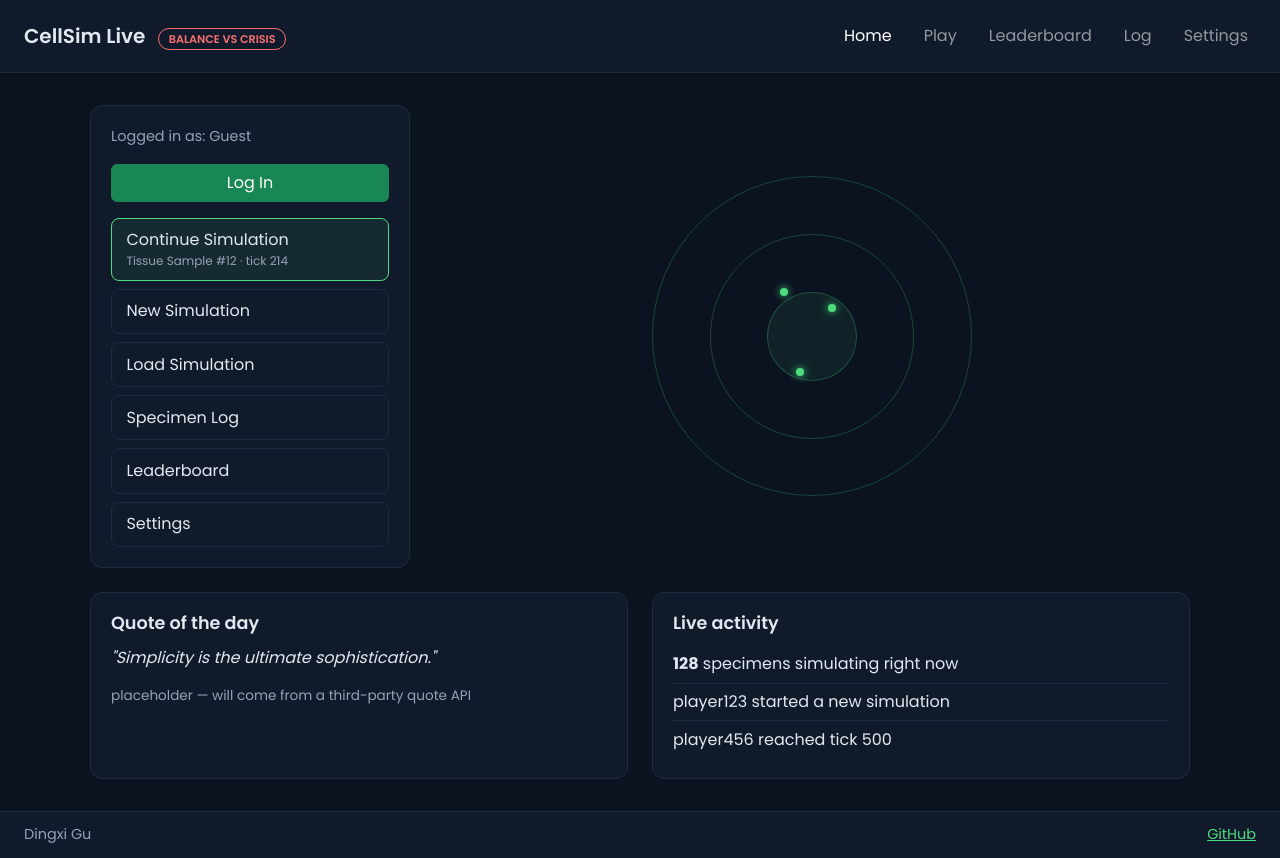
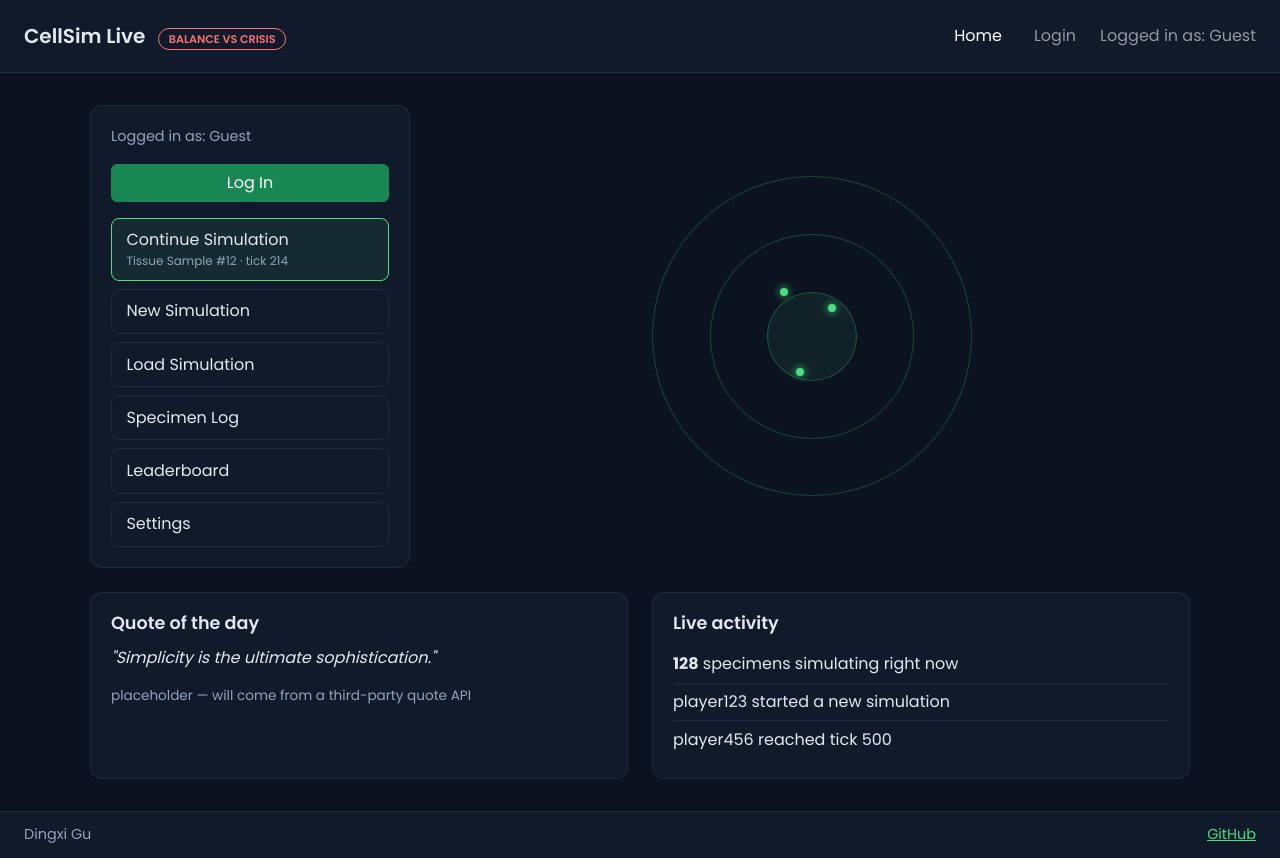
Before and after one commit to Casen-DG/startup, a React (Vite) app: page / in a window 1280 px wide. Built offline with nearby package versions, Linux system fonts and the light colour scheme.

Commit message:
Show nav links based on auth state

```diff
--- a/src/app.jsx
+++ b/src/app.jsx
@@ -23,11 +23,23 @@ export default function App() {
             </NavLink>
             <ul className="navbar-nav ms-auto flex-row gap-3">
               <li className="nav-item"><NavLink className="nav-link" to="/" end>Home</NavLink></li>
-              <li className="nav-item"><NavLink className="nav-link" to="/play">Play</NavLink></li>
-              <li className="nav-item"><NavLink className="nav-link" to="/leaderboard">Leaderboard</NavLink></li>
-              <li className="nav-item"><NavLink className="nav-link" to="/log">Log</NavLink></li>
-              <li className="nav-item"><NavLink className="nav-link" to="/settings">Settings</NavLink></li>
+              <li className="nav-item"><NavLink className="nav-link" to="/login">Login</NavLink></li>
+              {authState === 'authenticated' && (
+                <li className="nav-item"><NavLink className="nav-link" to="/play">Play</NavLink></li>
+              )}
+              {authState === 'authenticated' && (
+                <li className="nav-item"><NavLink className="nav-link" to="/leaderboard">Leaderboard</NavLink></li>
+              )}
+              {authState === 'authenticated' && (
+                <li className="nav-item"><NavLink className="nav-link" to="/log">Log</NavLink></li>
+              )}
+              {authState === 'authenticated' && (
+                <li className="nav-item"><NavLink className="nav-link" to="/settings">Settings</NavLink></li>
+              )}
             </ul>
+            <span className="navbar-text ms-3">
+              Logged in as: {authState === 'authenticated' ? userName : 'Guest'}
+            </span>
           </nav>
         </header>
 
```
